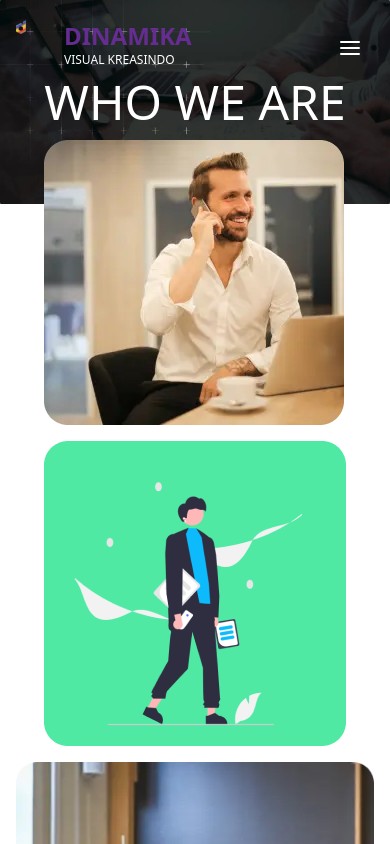
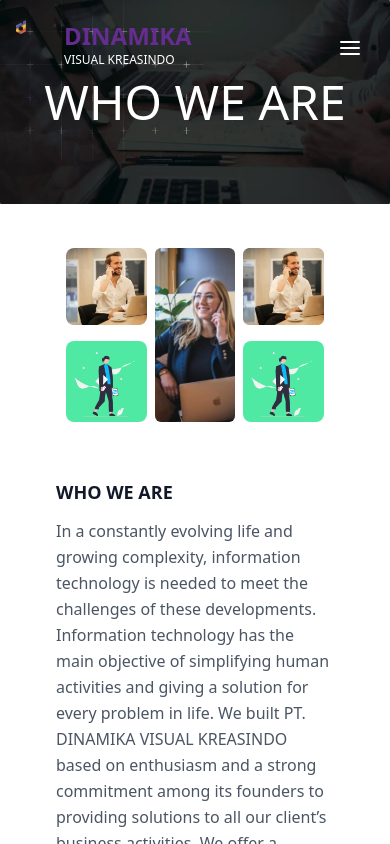
Before and after one commit to sonyfebrian/compro, a Next.js app: page /vision in a window 390 px wide. Shown: the top 844 px of the page. Built offline with nearby package versions, Linux system fonts and the light colour scheme.

Commit message:
update mobile view component

```diff
--- a/src/pages/vision.js
+++ b/src/pages/vision.js
@@ -7,6 +7,7 @@
 import Bg2 from "../assets/3.webp";
 import Bg3 from "../assets/4.webp";
 import Bg4 from "../assets/5.png";
+import BgMobile from "../assets/mobile.webp";
 
 export default function gallery() {
   return (
@@ -14,9 +15,10 @@
       <Header />
 
       <Hero />
-
-      <div className="grid grid-cols-1 sm:grid-cols-2 md:grid-cols-3 gap-4 relative -mt-16">
-        <div className="grid gap-4 mx-auto">
+      <div className="hidden md:block">
+        {" "}
+        <div className="grid  grid-cols-1 sm:grid-cols-3 md:grid-cols-3 gap-4 relative -mt-16">
+          <div className="grid gap-4 mx-auto ">
             <div>
               <Image
                 height=""
@@ -68,6 +70,62 @@
             </div>
           </div>
         </div>
+      </div>
+      <div className="md:hidden lg:hidden">
+        {" "}
+        <div className="flex flex-wrap mt-10 md:-m-2 -m-1 justify-center">
+          <div className="flex flex-wrap w-2/3">
+            <div className="md:p-2 p-1 w-1/3">
+              <div className="grid gap-4 mx-auto">
+                <Image
+                  height=""
+                  width=""
+                  className="h-auto max-w-full rounded-lg"
+                  src={Bg3}
+                  alt=""
+                />
+
+                <Image
+                  height=""
+                  width=""
+                  className="h-auto max-w-full rounded-lg"
+                  src={Bg1}
+                  alt=""
+                />
+              </div>
+            </div>
+            <div className="md:p-2 p-1 w-1/3">
+              <Image
+                height=""
+                width=""
+                className="w-full object-cover h-full object-center block rounded-md"
+                src={BgMobile}
+                alt=""
+              />
+            </div>
+            <div className="md:p-2 p-1 w-1/3">
+              <div className="grid gap-4 mx-auto">
+                <Image
+                  height=""
+                  width=""
+                  className="w-full object-cover h-full object-center block"
+                  src={Bg3}
+                  alt=""
+                />
+
+                <Image
+                  height=""
+                  width=""
+                  className="h-auto max-w-full rounded-lg"
+                  src={Bg1}
+                  alt=""
+                />
+              </div>
+            </div>
+          </div>
+        </div>
+      </div>
+
       <div className="p-14">
         <h1 className="title-font uppercase text-lg font-extrabold text-gray-900 mb-3">
           who we are
```
Also changed, not shown: src/assets/mobile.webp (added). Lines whose indentation alone changed are shown as unchanged.
